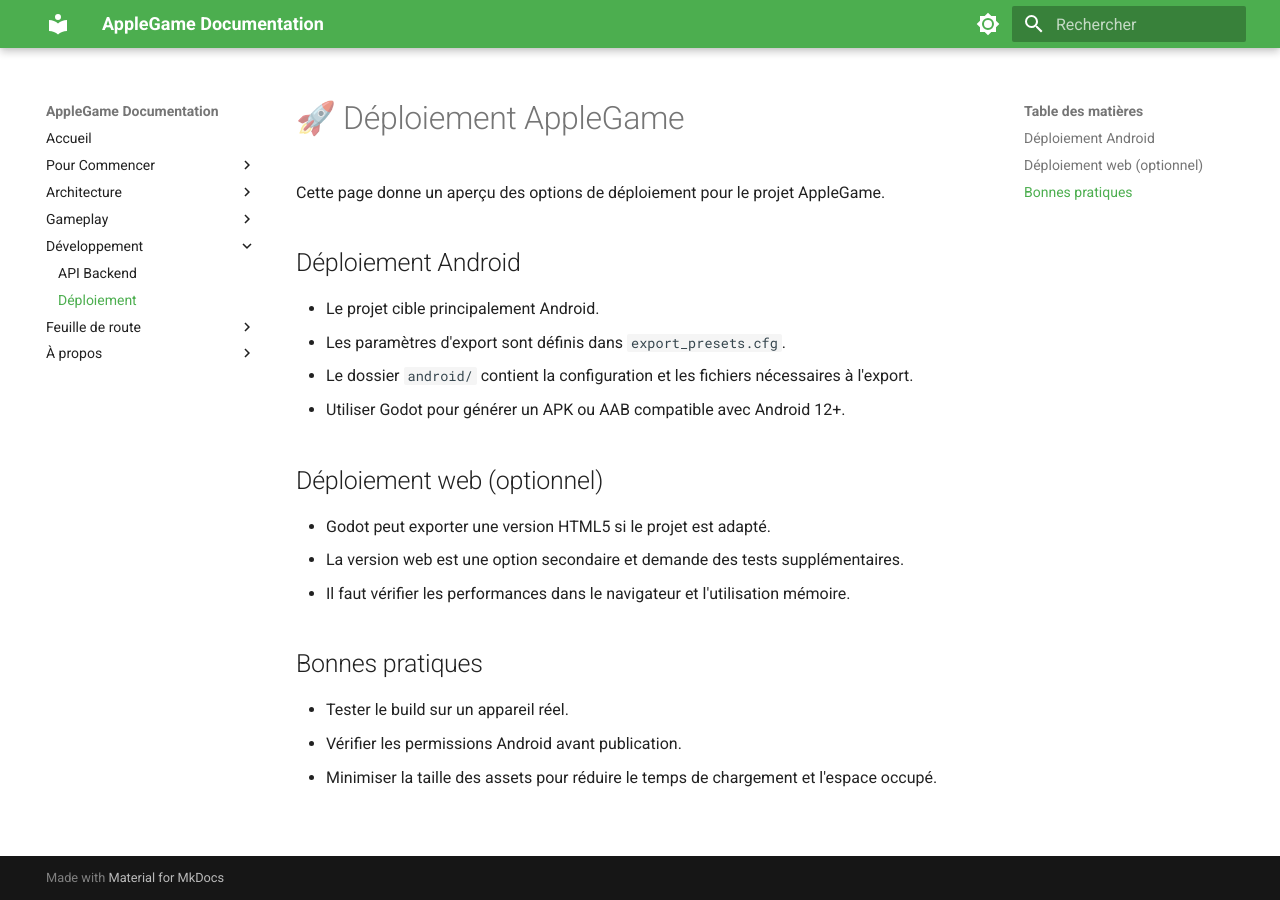
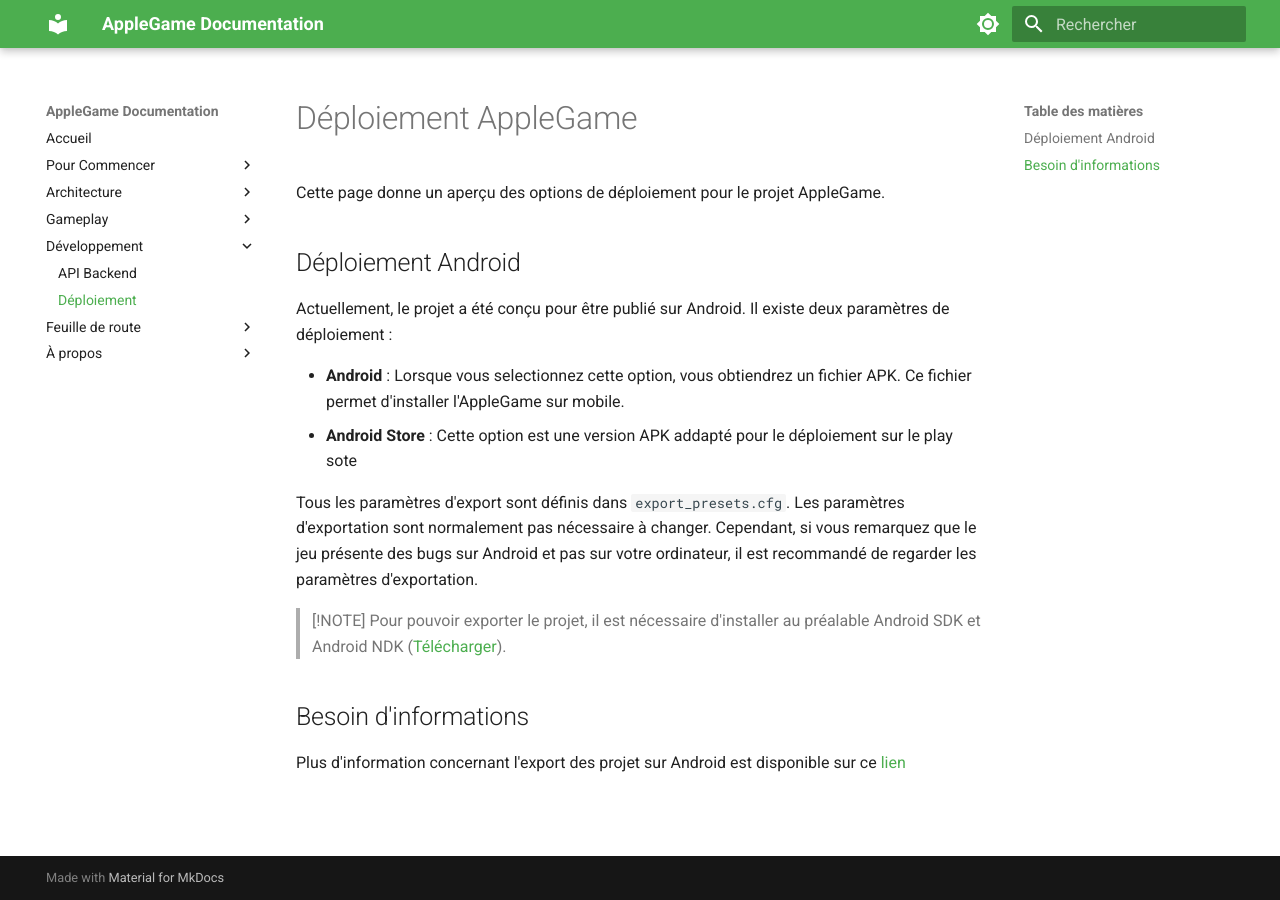
Before and after one commit to drogomatteo/apple-game, an MkDocs documentation site: the page built from docs/deployment/index.md, in a window 1280 px wide. Built offline with MkDocs 1.6.1 and Material for MkDocs 9.7.7, drawn with Linux system fonts in a browser that asks for light colours.

Commit message:
Modification deployment/index.md

```diff
--- a/docs/deployment/index.md
+++ b/docs/deployment/index.md
@@ -1,22 +1,19 @@
-# 🚀 Déploiement AppleGame
+# Déploiement AppleGame
 
 Cette page donne un aperçu des options de déploiement pour le projet AppleGame.
 
 ## Déploiement Android
 
-- Le projet cible principalement Android.
-- Les paramètres d'export sont définis dans `export_presets.cfg`.
-- Le dossier `android/` contient la configuration et les fichiers nécessaires à l'export.
-- Utiliser Godot pour générer un APK ou AAB compatible avec Android 12+.
+Actuellement, le projet a été conçu pour être publié sur Android. Il existe deux paramètres de déploiement :
 
-## Déploiement web (optionnel)
+- **Android** : Lorsque vous selectionnez cette option, vous obtiendrez un fichier APK. Ce fichier permet d'installer l'AppleGame sur mobile.
+- **Android Store** : Cette option est une version APK addapté pour le déploiement sur le play sote
 
-- Godot peut exporter une version HTML5 si le projet est adapté.
-- La version web est une option secondaire et demande des tests supplémentaires.
-- Il faut vérifier les performances dans le navigateur et l'utilisation mémoire.
+Tous les paramètres d'export sont définis dans `export_presets.cfg`. Les paramètres d'exportation sont normalement pas nécessaire à changer. Cependant, si vous remarquez que le jeu présente des bugs sur Android et pas sur votre ordinateur, il est recommandé de regarder les paramètres d'exportation.
 
-## Bonnes pratiques
+> [!NOTE]
+> Pour pouvoir exporter le projet, il est nécessaire d'installer au préalable Android SDK et Android NDK ([Télécharger](https://developer.android.com/studio/index.html)).
 
-- Tester le build sur un appareil réel.
-- Vérifier les permissions Android avant publication.
-- Minimiser la taille des assets pour réduire le temps de chargement et l'espace occupé.
+## Besoin d'informations
+
+Plus d'information concernant l'export des projet sur Android est disponible sur ce [lien](https://docs.godotengine.org/en/stable/tutorials/export/exporting_for_android.html)
```
